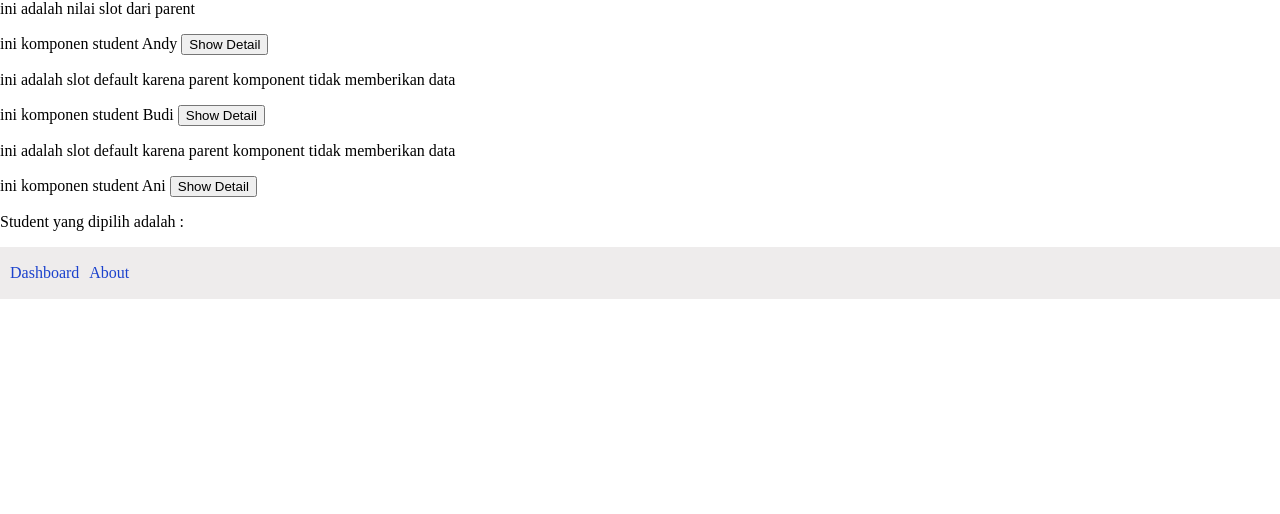
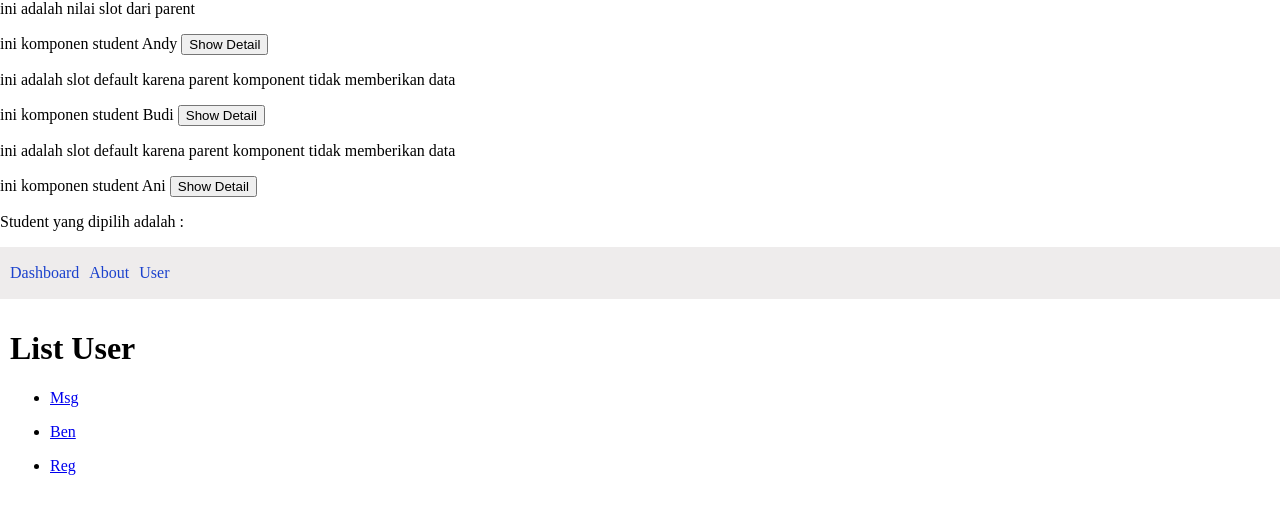
Before and after one commit to komarnetwork/vue3, a Vue app in the folder vue-project/: page /user in a window 1280 px wide. Shown: the top 514 px of the page. Built offline with nearby package versions, Linux system fonts and the light colour scheme.

Commit message:
vue router dynamic

```diff
--- a/vue-project/src/components/Navbar.vue
+++ b/vue-project/src/components/Navbar.vue
@@ -1,6 +1,7 @@
 <template>
   <RouterLink to="/">Dashboard</RouterLink>
   <RouterLink to="/about">About</RouterLink>
+  <RouterLink to="/user">User</RouterLink>
 </template>
 
 <style scoped>
--- /dev/null
+++ b/vue-project/src/views/User.vue
@@ -0,0 +1,25 @@
+<template>
+  <h1>List User</h1>
+
+  <ul>
+    <li v-for="user in users">
+      <RouterLink :to="'/user/' + user.params">
+        <p>{{ user.name }}</p>
+      </RouterLink>
+    </li>
+  </ul>
+</template>
+
+<script>
+export default {
+  data() {
+    return {
+      users: [
+        { params: 'msg', name: "Msg" },
+        { params: 'ben', name: "Ben" },
+        { params: 'reg', name: "Reg" },
+      ]
+    }
+  }
+}
+</script>
--- /dev/null
+++ b/vue-project/src/views/UserDetail.vue
@@ -0,0 +1,3 @@
+<template>
+  <h1>ini halaman {{ $route.params.params }}</h1>
+</template>
```
Also changed, not shown: vue-project/src/router/index.js (+10 -0 lines).
